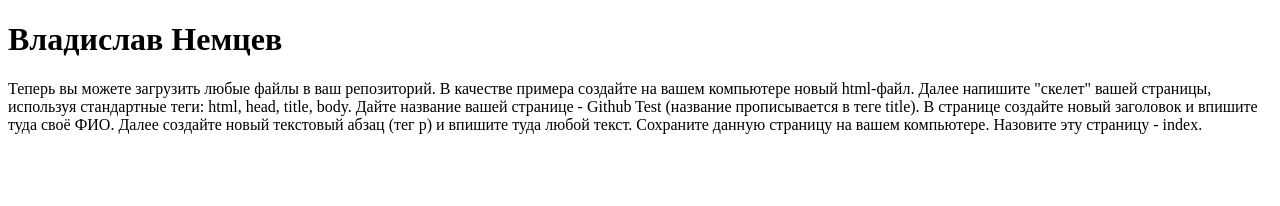
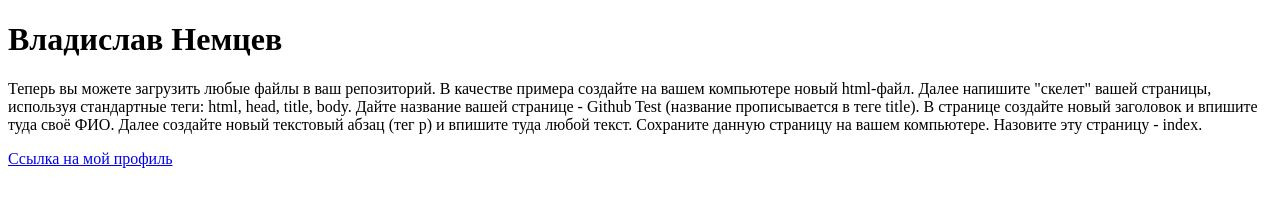
Before and after one commit to Vladislav-Nemtsev/myLab, a plain HTML site: page index.html in a window 1280 px wide. Drawn offline with Linux system fonts and the light colour scheme.

Commit message:
Добавление ссылки на профиль
Добавлен код на мой профиль в Цифровом университете АлтГУ

```diff
--- a/index.html
+++ b/index.html
@@ -17,5 +17,6 @@
       текст. Сохраните данную страницу на вашем компьютере. Назовите эту
       страницу - index.
     </p>
+    <a href="https://portal.edu.asu.ru/user/profile.php?id=35347">Ссылка на мой профиль</a>
   </body>
 </html>
```
